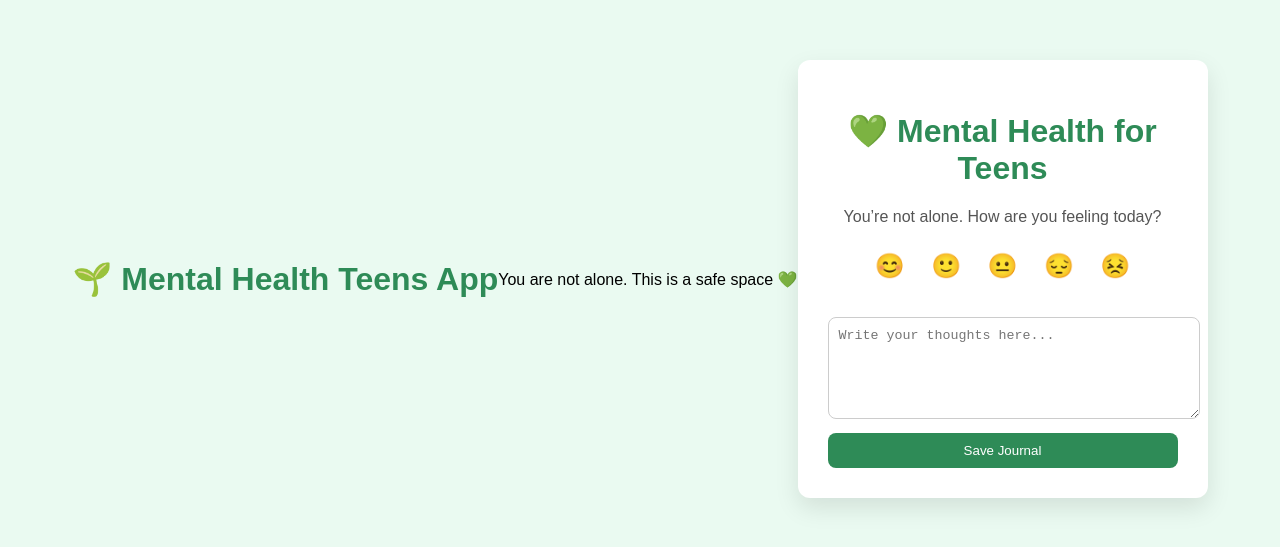
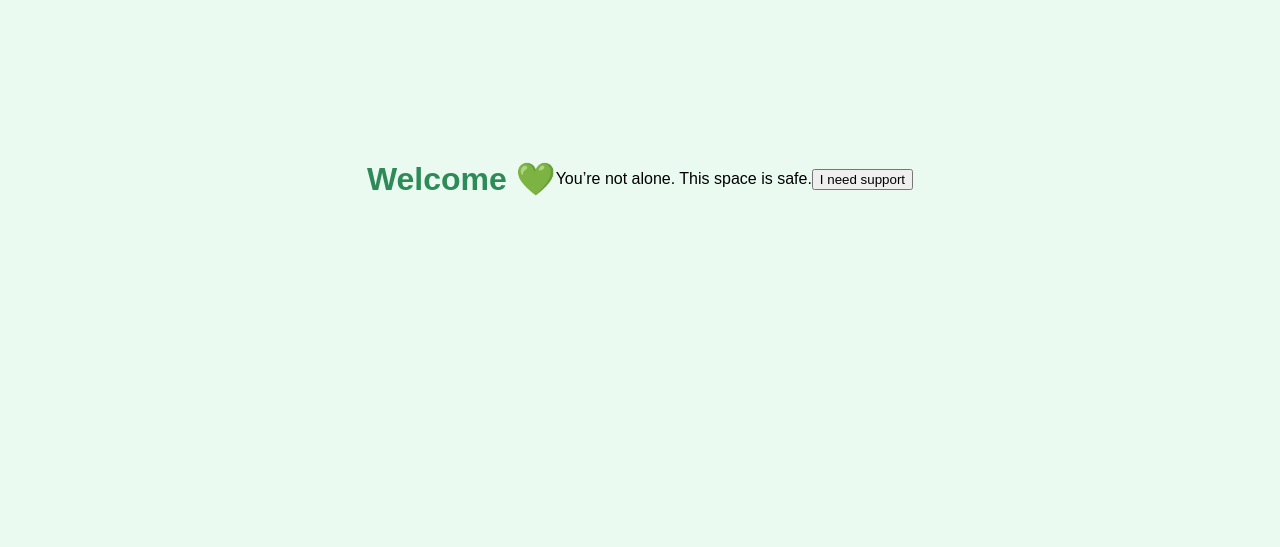
Before and after one commit to mindmazesyi61325-lang/mental-health-teens-app, a website: page public/index.html in a window 1280 px wide. Shown: the part 229-776 px from the top of the page. Drawn offline with Linux system fonts and the light colour scheme.

Commit message:
Revise index.html for Mental Health Teens App

```diff
--- a/public/index.html
+++ b/public/index.html
@@ -2,50 +2,16 @@
 <html lang="en">
 <head>
   <meta charset="UTF-8" />
-  <title>Mental Health Teens App</title>
-  <style>
-    body {
-      font-family: Arial, sans-serif;
-      background: #f0fdf4;
-      text-align: center;
-      padding-top: 100px;
-    }
-    h1 {
-      color: #065f46;
-    }
-  </style>
-</head>
-<body>
-  <h1>🌱 Mental Health Teens App</h1>
-  <p>You are not alone. This is a safe space 💚</p>
-</body>
-</html>
-<!DOCTYPE html>
-<html lang="en">
-<head>
-  <meta charset="UTF-8" />
-  <title>Mental Health for Teens</title>
+  <title>Mental Health Teens</title>
   <link rel="stylesheet" href="style.css" />
 </head>
 <body>
+  <h1>Welcome 💚</h1>
+  <p>You’re not alone. This space is safe.</p>
 
-  <div class="container">
-    <h1>💚 Mental Health for Teens</h1>
-    <p class="subtitle">You’re not alone. How are you feeling today?</p>
-
-    <div class="moods">
-      <button onclick="selectMood('Happy 😊')">😊</button>
-      <button onclick="selectMood('Okay 🙂')">🙂</button>
-      <button onclick="selectMood('Meh 😐')">😐</button>
-      <button onclick="selectMood('Sad 😔')">😔</button>
-      <button onclick="selectMood('Stressed 😣')">😣</button>
-    </div>
-
-    <p id="message"></p>
-
-    <textarea placeholder="Write your thoughts here..."></textarea>
-    <button class="save">Save Journal</button>
-  </div>
+  <button onclick="alert('You matter 💚')">
+    I need support
+  </button>
 
   <script src="script.js"></script>
 </body>
```
